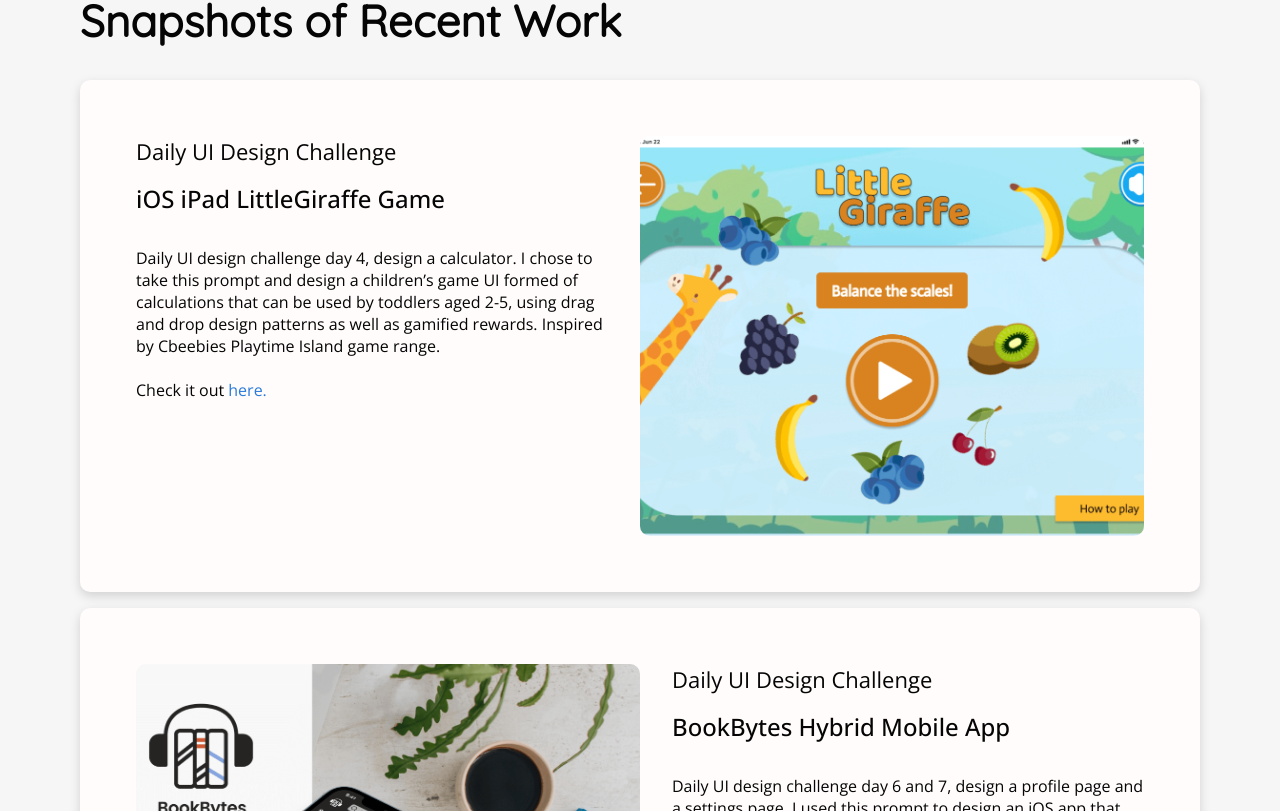
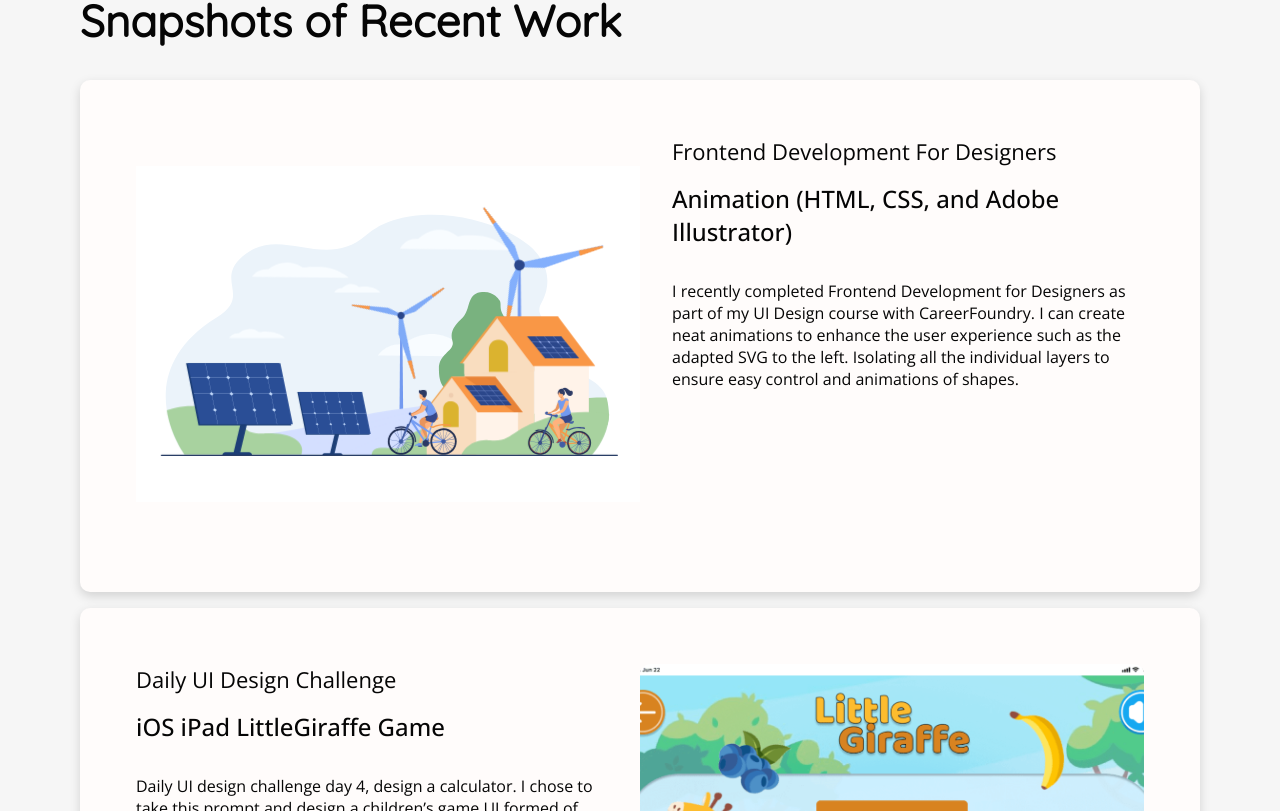
Before and after one commit to Garee/rebeccamurray.work, a Next.js app: page / in a window 1280 px wide. Shown: the part 1609-2420 px from the top of the page. Built offline with nearby package versions, Linux system fonts and the light colour scheme.

Commit message:
feat: add animation to homepage

```diff
--- a/components/recent-work.tsx
+++ b/components/recent-work.tsx
@@ -5,6 +5,13 @@
 import Panel from "./panel";
 
 const snapshots = [
+    {
+        animation: true,
+        type: "Frontend Development For Designers",
+        heading: "Animation (HTML, CSS, and Adobe Illustrator)",
+        description:
+            "I recently completed Frontend Development for Designers as part of my UI Design course with CareerFoundry. I can create neat animations to enhance the user experience such as the adapted SVG to the left. Isolating all the individual layers to ensure easy control and animations of shapes.",
+    },
     {
         type: "Daily UI Design Challenge",
         imgSrc: LG1Lrg,
```
